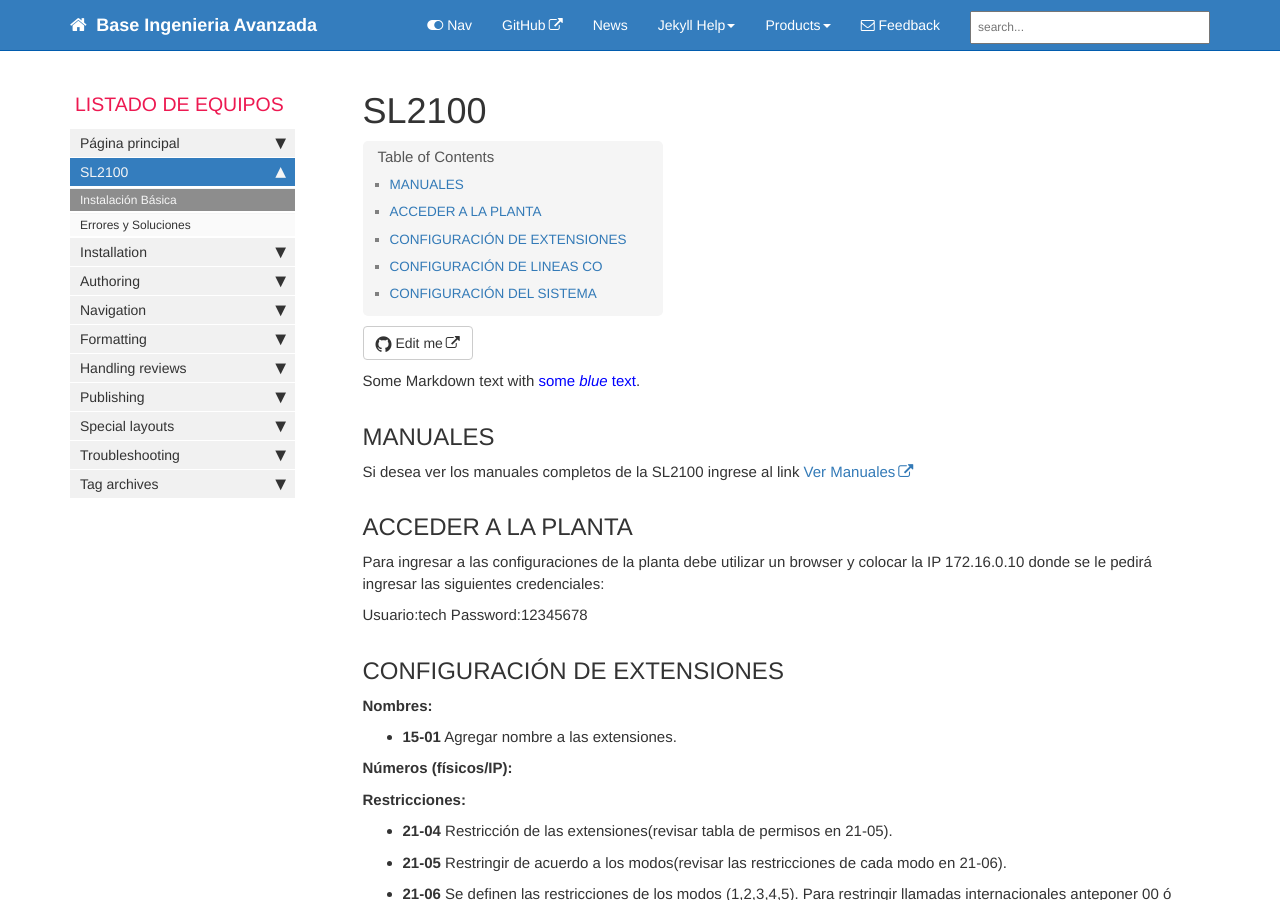
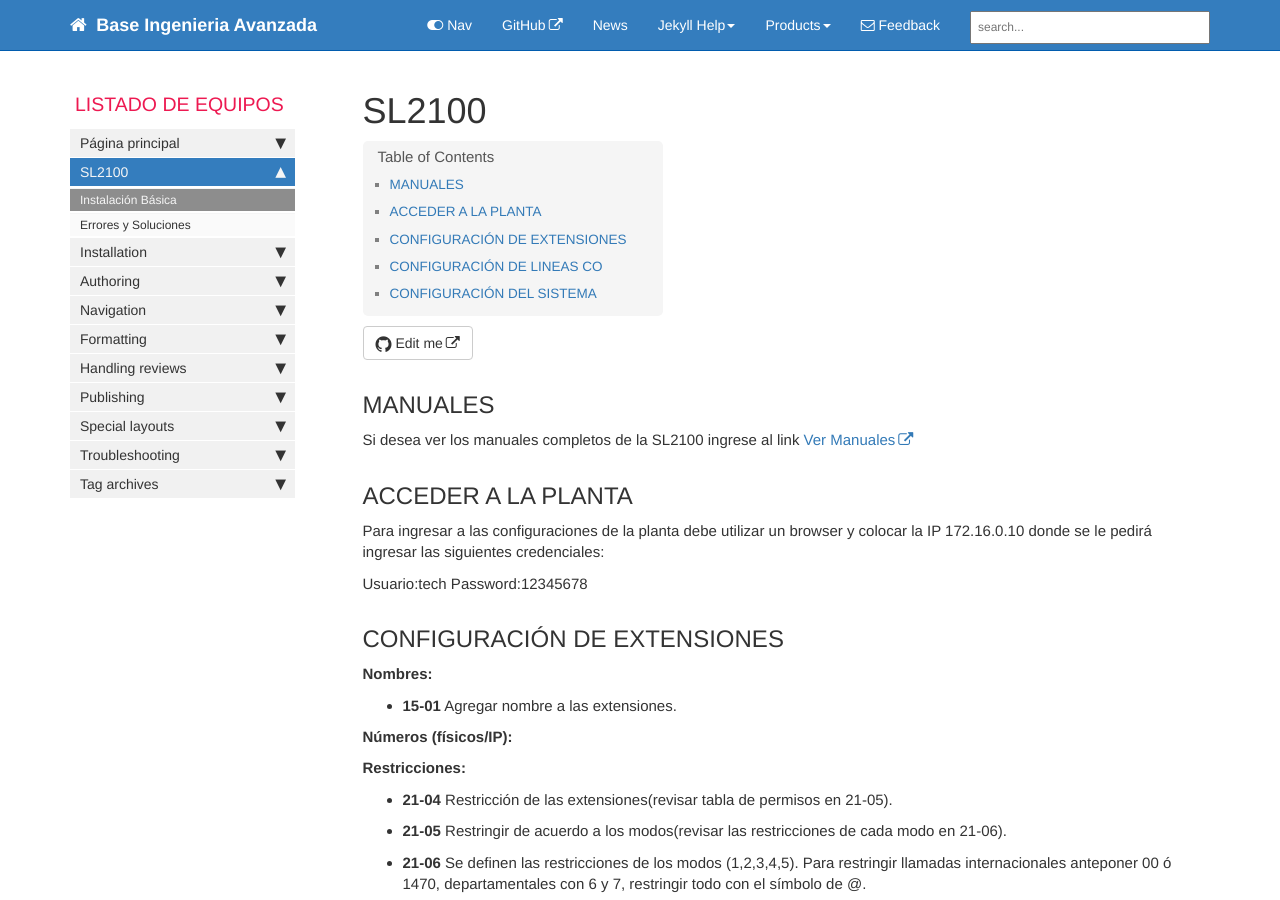
Before and after one commit to soporteiasa/soporteiasa.github.io, a Jekyll site: the page built from pages/mydoc/mydoc_release_notes_60.md, in a window 1280 px wide and 900 px high. Built offline with Jekyll 4.4.1, drawn with Linux system fonts in a browser that asks for light colours; comment, search, counter and statistics services are not loaded.

Commit message:
Update mydoc_release_notes_60.md

```diff
--- a/pages/mydoc/mydoc_release_notes_60.md
+++ b/pages/mydoc/mydoc_release_notes_60.md
@@ -8,8 +8,6 @@ sidebar: mydoc_sidebar
 permalink: mydoc_release_notes_60.html
 folder: mydoc
 ---
-
-<p>Some Markdown text with <span style="color:blue">some <em>blue</em> text</span>.</p>
 
 ## MANUALES
 Si desea ver los manuales completos de la SL2100 ingrese al link [Ver Manuales](https://drive.google.com/drive/folders/12A8vo8xROqJdaGIwD6x4NSJPwsDGlLmt?usp=sharing "Manuales SL2100")
```
